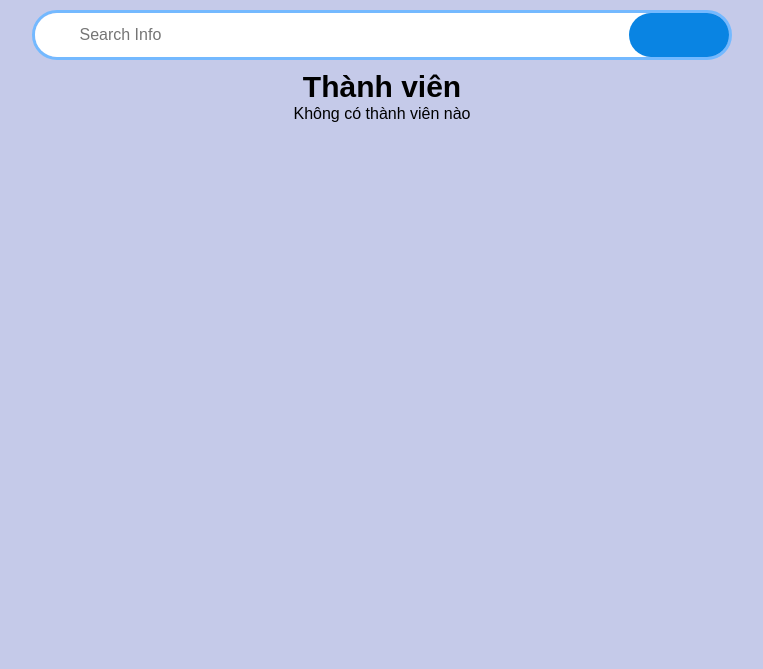
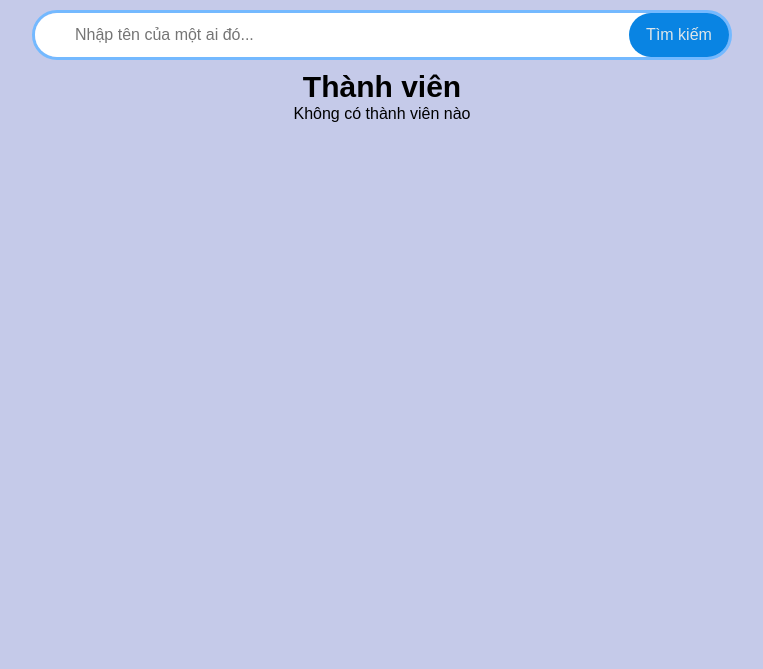
Before and after one commit to PhanNhatTanPK/BTCK, a PHP site: page /Header/ in a window 1280 px wide. Shown: the part 80-749 px from the top of the page, without its empty margins (258-1021 px from the left). Run offline with PHP 8.4, Linux system fonts and the light colour scheme; data that the repository does not hold is empty; some libraries are stand-ins or nearby versions.

Commit message:
Search_Home_Css

```diff
--- a/Home/search.php
+++ b/Home/search.php
@@ -19,8 +19,9 @@
     border: #74b9ff 3px solid;
     border-radius: 100px;
 }
-.search_h_txt
+.search_h input[type=text]
 {
+    padding: 12px 40px;
     height: 44px;
     width: 630px;
     border: 0;
@@ -30,6 +31,7 @@
 }
 .search_h_btn
 {
+    color: #dfe6e9;
     position: absolute;
     height: 44px;
     width: 100px;
@@ -43,10 +45,10 @@
     <div class="pad10">
         <form class="search_h" action="<?php echo htmlspecialchars($_SERVER["PHP_SELF"]);?>" method="GET">
 
-			<input class="search_h_txt" type="text" name="search" placeholder="          Search Info"
+			<input class="search_h_txt" type="text" name="search" placeholder="Nhập tên của một ai đó..."
                 value="<?php echo isset($_GET['search']) ? $_GET['search']:'' ;?>"/>
 
-            <input class="search_h_btn" type="submit" name="bt_search" value="    "/>
+            <input class="search_h_btn" type="submit" name="bt_search" value="Tìm kiếm"/>
         </form>
     </div>
 </div>
```
